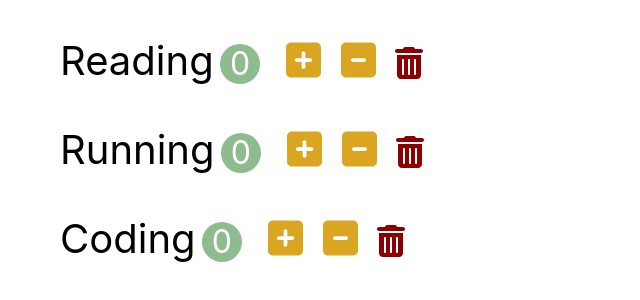
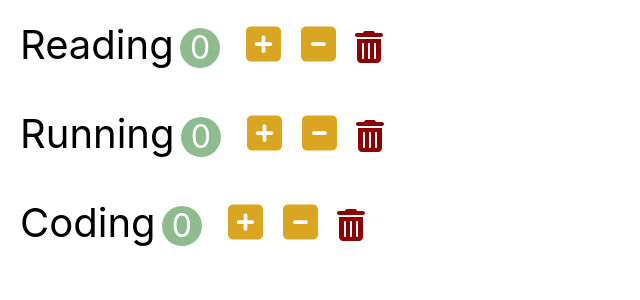
Before and after one commit to inhwa1025/learn-react, a React (Create React App) app in the folder habit-tracker/: page / in a window 1280 px wide. Shown: the top 300 px of the page, without its empty margins (0-640 px from the left). Built offline with nearby package versions, Linux system fonts and the light colour scheme.

Commit message:
Modify habit component

```diff
--- a/habit-tracker/src/app.jsx
+++ b/habit-tracker/src/app.jsx
@@ -1,10 +1,55 @@
+import { Component } from 'react';
 import './app.css';
+import Addhabit from './components/addhabit';
 import Habits from './components/habits';
+import Navbar from './components/navbar';
 
-function App() {
-  return (
-    <Habits />
-  );
+class App extends Component {
+  state = {
+    habits: [
+        {id: 1, name: 'Reading', count: 0},
+        {id: 2, name: 'Running', count: 0},
+        {id: 3, name: 'Coding', count: 0},
+    ],
+  };
+
+  handleIncrement = (habit) => {
+    const habits = [...this.state.habits];
+    const index = habits.indexOf(habit);
+    habits[index].count++;
+    this.setState({habits});    // 이름이 동일하므로 생략 가능. 사실상 {habits: habits}랑 동일.
+  };
+
+  handleDecrement = (habit) => {
+    const habits = [...this.state.habits];
+    const index = habits.indexOf(habit);
+    const count = habits[index].count - 1;
+    habits[index].count = count < 0 ? 0 : count;
+    this.setState({habits});
+  };
+
+  handleDelete = (habit) => {
+    const habits = this.state.habits.filter(item => item.id !== habit.id);
+    this.setState({habits});
+  };
+
+  handleReset = () => {
+    console.log("reset");
+
+  }
+
+  render() {
+    return (
+      <>
+        <Habits
+          habits = {this.state.habits}
+          onIncrement={this.handleIncrement}
+          onDecrement={this.handleDecrement}
+          onDelete={this.handleDelete}
+        />
+      </>
+    );
+  }
 }
 
 export default App;
--- a/habit-tracker/src/components/habit.jsx
+++ b/habit-tracker/src/components/habit.jsx
@@ -37,7 +37,6 @@ class Habit extends Component {
         >
           <i class="fa-solid fa-trash-can"></i>
         </button>
-
       </li>
     );
   }
--- a/habit-tracker/src/components/habits.jsx
+++ b/habit-tracker/src/components/habits.jsx
@@ -2,47 +2,19 @@ import React, { Component } from 'react';
 import Habit from './habit';
 
 class Habits extends Component {
-    state = {
-        habits: [
-            {id: 1, name: 'Reading', count: 0},
-            {id: 2, name: 'Running', count: 0},
-            {id: 3, name: 'Coding', count: 0},
-        ],
-    };
-
-    handleIncrement = (habit) => {
-        const habits = [...this.state.habits];
-        const index = habits.indexOf(habit);
-        habits[index].count++;
-        this.setState({habits});    // 이름이 동일하므로 생략 가능. 사실상 {habits: habits}랑 동일.
-    };
-
-    handleDecrement = (habit) => {
-        const habits = [...this.state.habits];
-        const index = habits.indexOf(habit);
-        const count = habits[index].count - 1;
-        habits[index].count = count < 0 ? 0 : count;
-        this.setState({habits});
-    };
-
-    handleDelete = (habit) => {
-        const habits = this.state.habits.filter(item => item.id !== habit.id);
-        this.setState({habits});
-    };
-
     render() {
     return (
-            <ul>
-                {this.state.habits.map(habit => (
+      <>
+        {this.props.habits.map(habit => (
           <Habit
             key={habit.id}
             habit={habit}
-                        onIncrement={this.handleIncrement}
-                        onDecrement={this.handleDecrement}
-                        onDelete={this.handleDelete}
+            onIncrement={this.props.onIncrement}
+            onDecrement={this.props.onDecrement}
+            onDelete={this.props.onDelete}
           />
         ))}
-            </ul>
+      </>
     );
   }
 }
```
Lines whose indentation alone changed are shown as unchanged.
